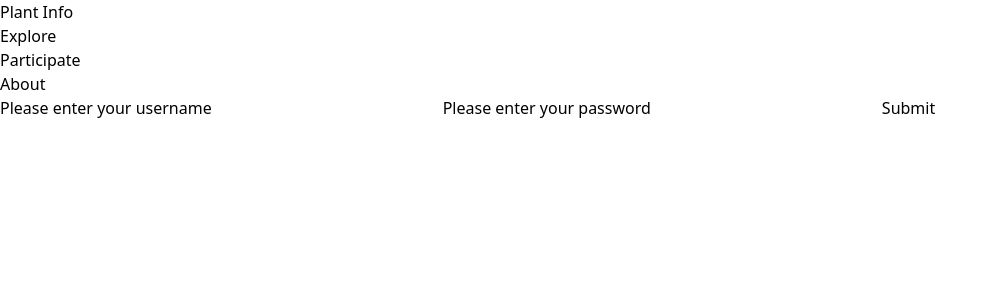
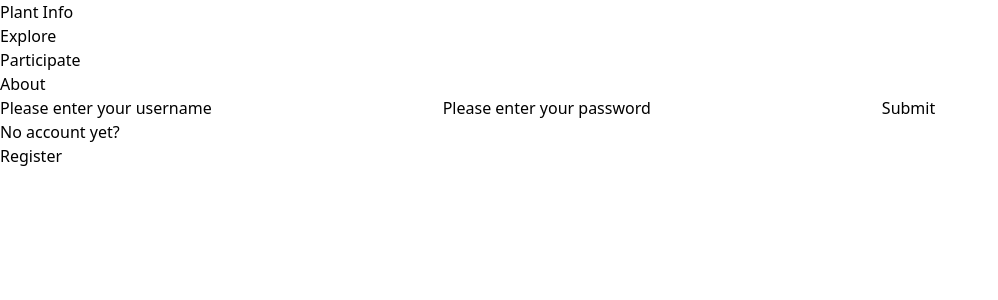
Before and after one commit to gros-pataplouf/plant-tracker, a React (Vite) app in the folder planttracker_project/planttracker_frontend/: page /login in a window 1280 px wide. Shown: the top 300 px of the page, without its empty margins (0-998 px from the left). Built offline with nearby package versions, Linux system fonts and the light colour scheme.

Commit message:
feat/FE/redirect to explore after login

```diff
--- a/planttracker_project/planttracker_frontend/src/App.jsx
+++ b/planttracker_project/planttracker_frontend/src/App.jsx
@@ -1,14 +1,15 @@
-import { Outlet } from 'react-router-dom';
+import { Outlet, useLocation } from 'react-router-dom';
 import Header from './components/Header';
 
 
+
 function App() {
-
+  let location = useLocation();
   return (
   <>
   <Header/>
   <div id="detail">
-  <Outlet/>
+  <Outlet props={{location, useLocation}}/>
   </div>
   </>
   )
--- a/planttracker_project/planttracker_frontend/src/components/Activate.jsx
+++ b/planttracker_project/planttracker_frontend/src/components/Activate.jsx
@@ -10,11 +10,12 @@ export default function Activate() {
         if (res.status === 204) {
             window.alert("Your account has been activated, please log in.")
             return navigate('/login')
-        };
+        }
     })
 
     return (
+        <>
         <h1>Activation Page </h1>
-
+        </>
     )
 }
--- a/planttracker_project/planttracker_frontend/src/components/Explore.jsx
+++ b/planttracker_project/planttracker_frontend/src/components/Explore.jsx
@@ -1,12 +1,13 @@
 import { MapContainer, TileLayer, Marker, Popup, useMap } from 'react-leaflet';
 import { useState, useEffect } from 'react';
-import { useNavigate } from 'react-router-dom';
+import { useNavigate, useLocation } from 'react-router-dom';
 import axios from 'axios';
 import { API_URL_LOCATIONS } from '../constants';
 
 export default function Explore() {
 
     const navigate = useNavigate();
+    const location = useLocation();
 
     const [locationList, setLocationList] = useState([]);
     const accessToken = localStorage.getItem('planttrackerAccess');
@@ -21,8 +22,8 @@ export default function Explore() {
       )
       .then(res => setLocationList(res.data))
       .catch(err => {
-        window.alert("you need to be logged in");
-        return navigate('/login');
+        window.alert("you need to be logged in to view this page!");
+        return navigate(`/login?redirect=${location.pathname}`);
 
       })
     }, [])
--- a/planttracker_project/planttracker_frontend/src/components/Login.jsx
+++ b/planttracker_project/planttracker_frontend/src/components/Login.jsx
@@ -1,5 +1,5 @@
 import axios from 'axios';
-import { useNavigate } from 'react-router-dom';
+import { useNavigate, Link } from 'react-router-dom';
 
 export default function Login() {
     const navigate = useNavigate();
@@ -19,6 +19,7 @@ export default function Login() {
     }
 
     return (
+        <>
         <form id="loginForm" onSubmit={submitHandler}>
             <label htmlFor="username">Please enter your username</label>
             <input id="username" name="username" type="text" />
@@ -26,5 +27,12 @@ export default function Login() {
             <input id="password" name="password" type="text" />
             <button type="submit">Submit</button>
          </form>
+         <div>
+          <p>No account yet?</p>
+          <Link to='/register'>Register</Link>
+         </div>
+
+         </>
+
     )
 }
--- a/planttracker_project/planttracker_frontend/src/components/PlantList.jsx
+++ b/planttracker_project/planttracker_frontend/src/components/PlantList.jsx
@@ -24,8 +24,6 @@ export default function PlantList (props) {
                     )
                 ))}
         </div>
-
-
       </div>
     );
   }
```
